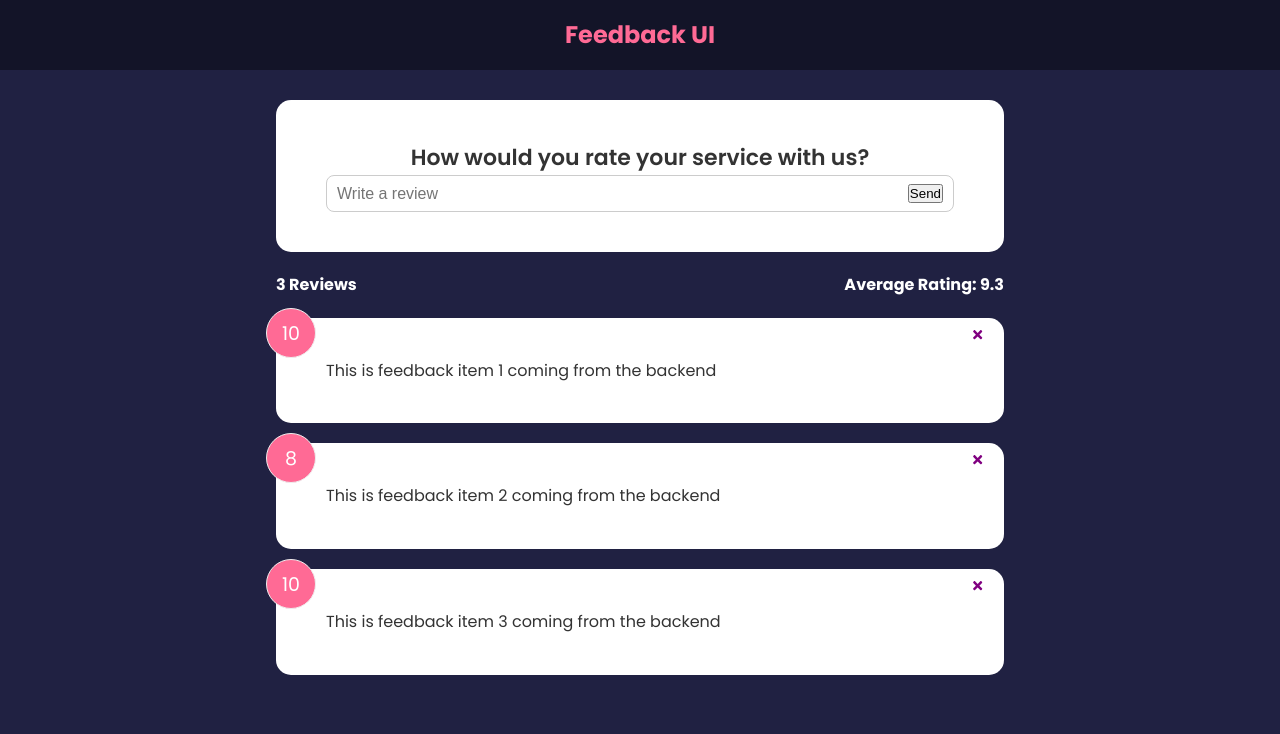
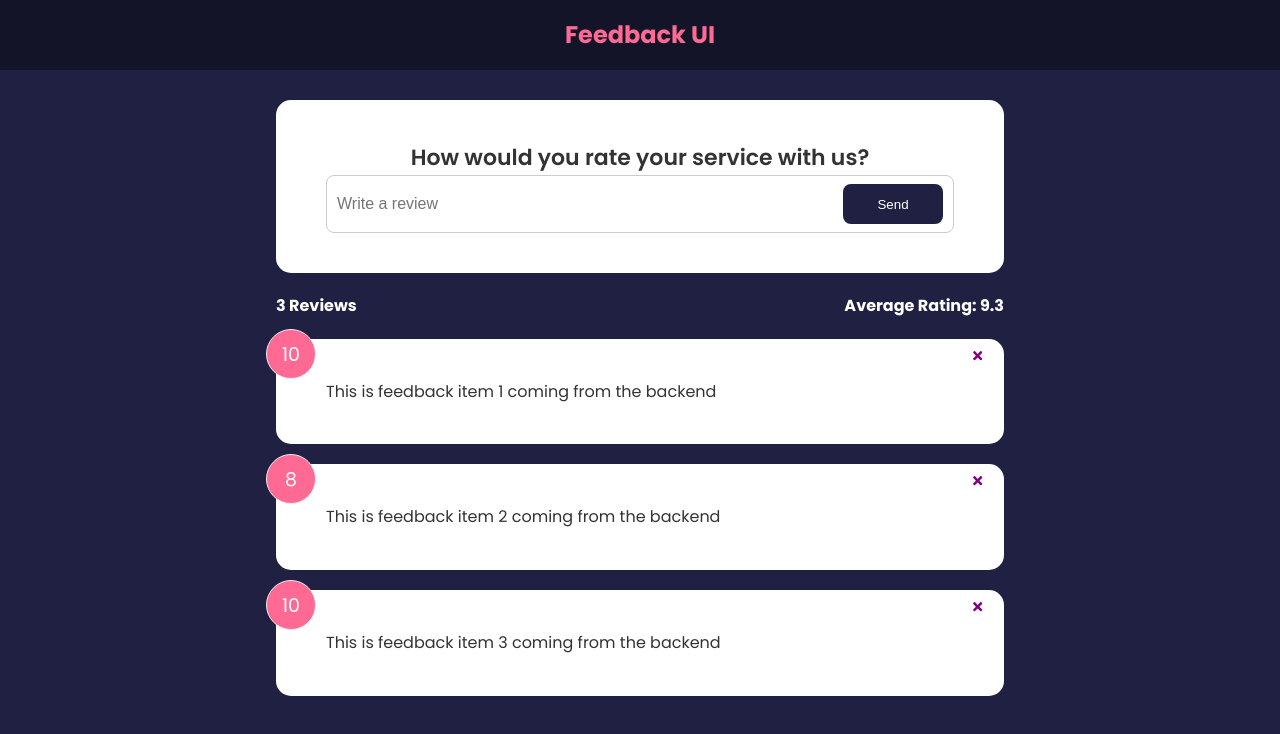
Before and after one commit to Belchenkov/feedback_ui_react, a React (Create React App) app: page / in a window 1280 px wide. Shown: the top 734 px of the page. Built offline with nearby package versions, Linux system fonts and the light colour scheme.

Commit message:
Custom Button Component

```diff
--- a/src/components/FeedbackForm.jsx
+++ b/src/components/FeedbackForm.jsx
@@ -1,6 +1,7 @@
 import React, { useState } from 'react';
 
 import Card from './shared/Card';
+import Button from './shared/Button';
 
 const FeedbackForm = () => {
     const [text, setText] = useState('');
@@ -22,7 +23,9 @@ const FeedbackForm = () => {
                         value={text}
                         onChange={handleTextChange}
                     />
-                    <button type="submit">Send</button>
+                    <Button
+                        type="submit"
+                    >Send</Button>
                 </div>
             </form>
         </Card>
--- /dev/null
+++ b/src/components/shared/Button.jsx
@@ -0,0 +1,29 @@
+import React from 'react';
+import PropTypes from 'prop-types';
+
+const Button = ({ children, version, type, isDisabled }) => {
+    return (
+        <button
+            type={type}
+            disabled={isDisabled}
+            className={`btn btn-${version}`}
+        >
+            { children }
+        </button>
+    );
+};
+
+Button.defaultProps = {
+    version: 'primary',
+    type: 'button',
+    isDisabled: false,
+};
+
+Button.propTypes = {
+    children: PropTypes.node.isRequired,
+    version: PropTypes.string,
+    type: PropTypes.string,
+    isDisabled: PropTypes.bool,
+};
+
+export default Button;
```
